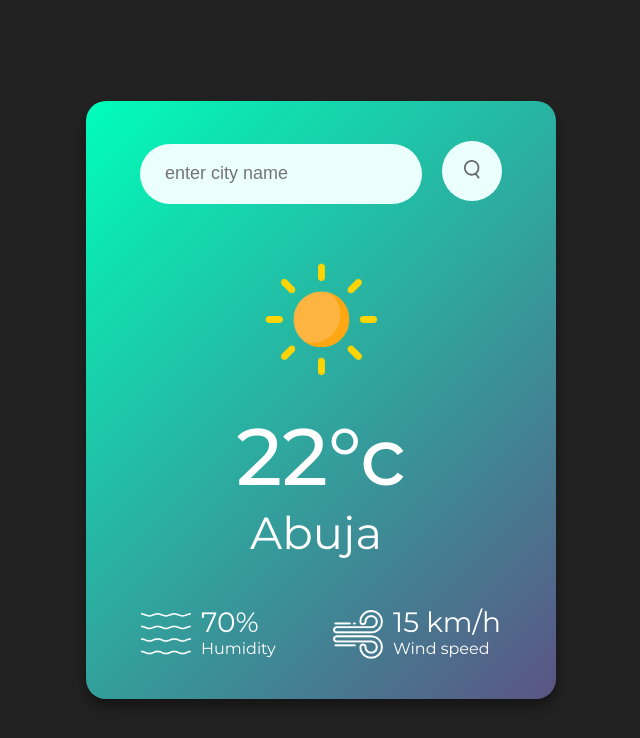
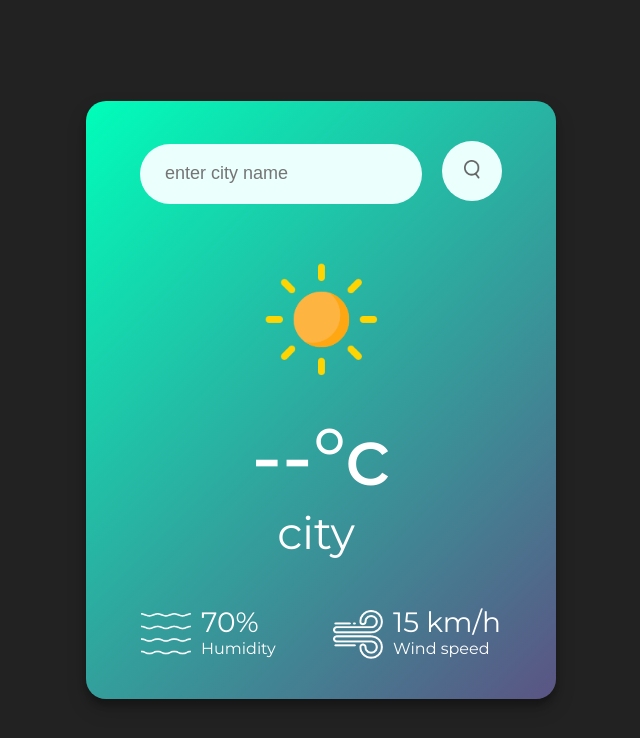
Before and after one commit to BADBOYBEN18/Myweatherapp, a plain HTML site: page index.html in a window 1280 px wide. Shown: the whole page, without its empty margins (319-959 px from the left). Drawn offline with Linux system fonts and the light colour scheme.

Commit message:
changed the default city and temp

```diff
--- a/index.html
+++ b/index.html
@@ -25,8 +25,8 @@
       </div>
       <div class="weather">
         <img class="weather-icon" src="./images/clear.png" alt="" />
-        <div><span id="temp" class="temp">22°c</span></div>
-        <h2 id="location" class="city">Abuja</h2>
+        <div><span id="temp" class="temp">--°c</span></div>
+        <h2 id="location" class="city">city</h2>
       </div>
       <div class="details">
         <div class="col">
```
